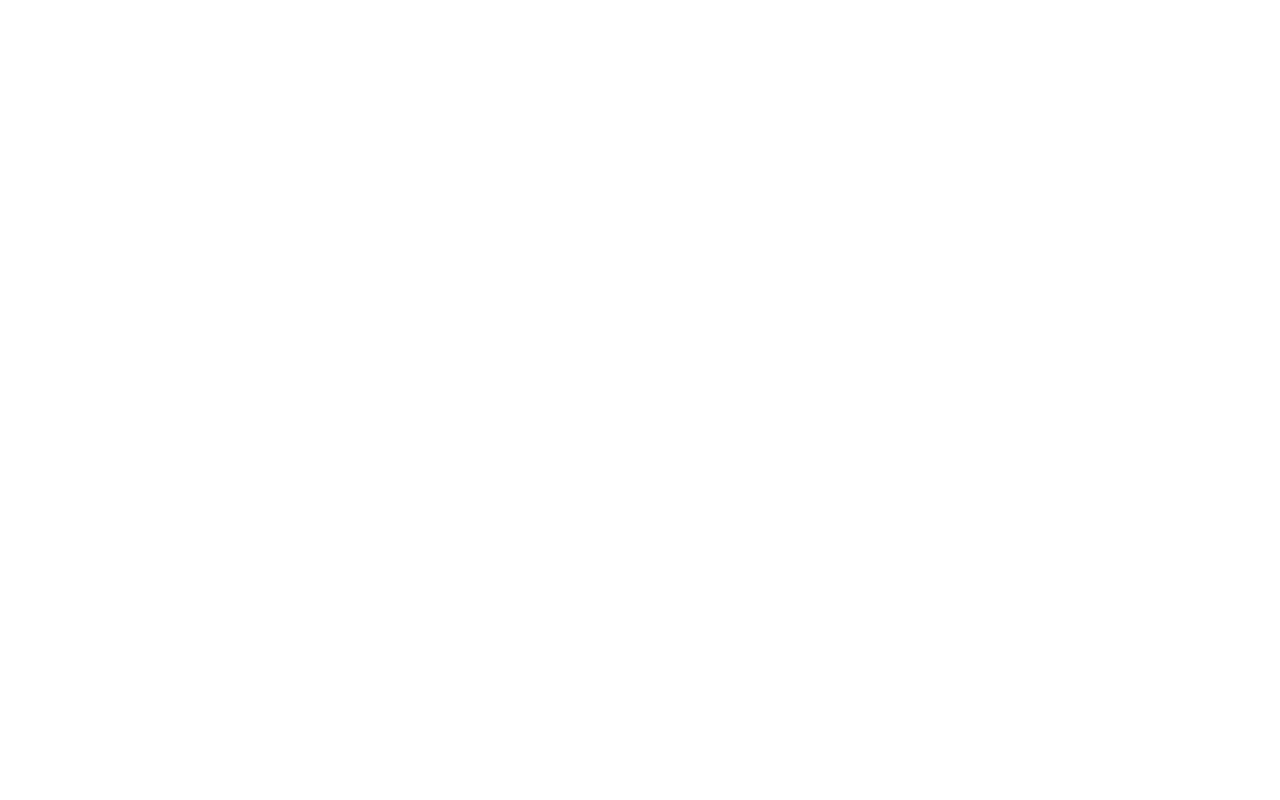
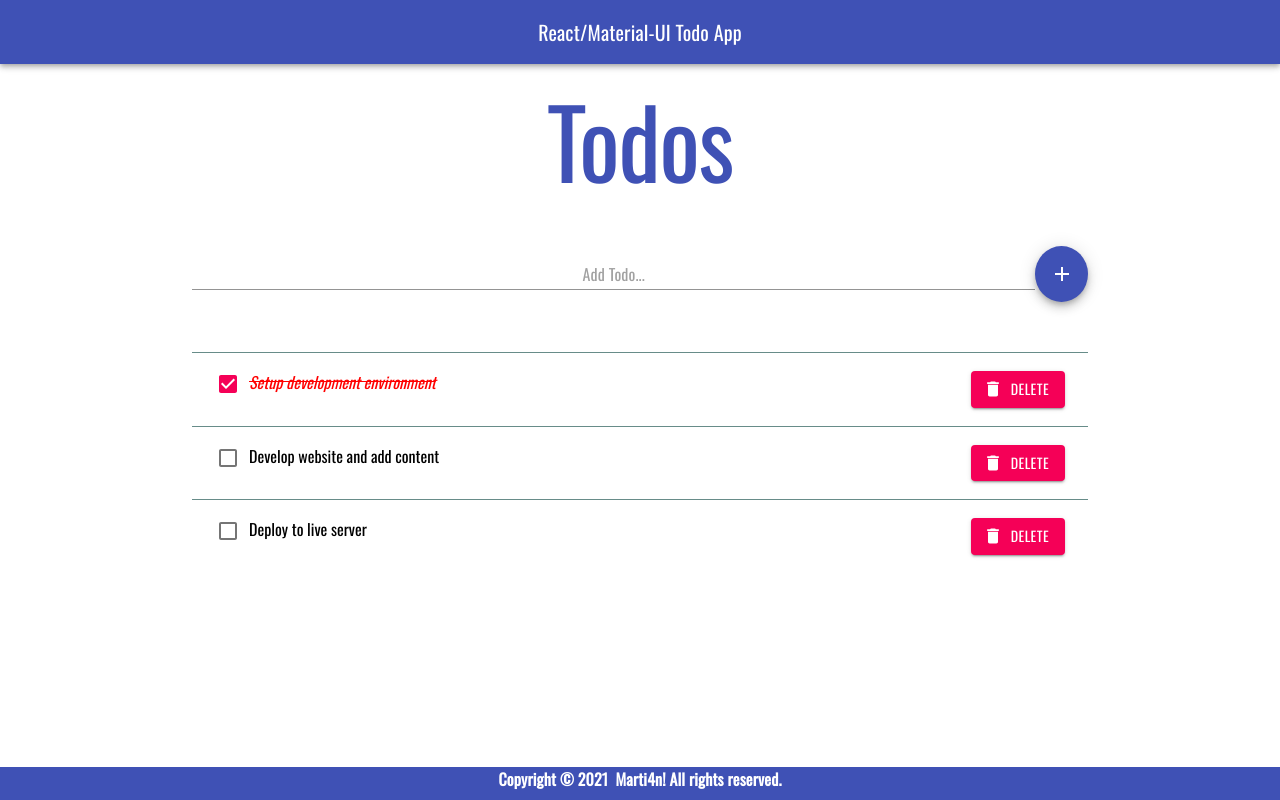
Before and after one commit to ciamac-da/react-todo-app-47, a React app: page / in a window 1280 px wide. Built offline with nearby package versions, Linux system fonts and the light colour scheme.

Commit message:
Verified by Marti4n v1.0.1 almost done

```diff
--- a/package.json
+++ b/package.json
@@ -4,6 +4,9 @@
   "version": "0.1.0",
   "private": true,
   "dependencies": {
+    "@material-ui/icons": "latest",
+    "@material-ui/core": "latest",
+    "clsx": "latest",
     "@testing-library/jest-dom": "^5.11.4",
     "@testing-library/react": "^11.1.0",
     "@testing-library/user-event": "^12.1.10",
--- a/public/index.html
+++ b/public/index.html
@@ -3,6 +3,9 @@
   <head>
     <meta charset="utf-8" />
     <link rel="icon" href="%PUBLIC_URL%/favicon.ico" />
+    <link rel="preconnect" href="https://fonts.googleapis.com">
+    <link rel="preconnect" href="https://fonts.gstatic.com" crossorigin>
+    <link href="https://fonts.googleapis.com/css2?family=Oswald&display=swap" rel="stylesheet">
     <meta name="viewport" content="width=device-width, initial-scale=1" />
     <meta name="theme-color" content="#000000" />
     <meta
--- /dev/null
+++ b/src/components/AddTodo/AddTodo.js
@@ -0,0 +1,45 @@
+import React, { Component } from "react";
+import { Input, Typography, Fab } from '@material-ui/core';
+import myStyle from "./AddTodoStyle"
+import AddIcon from '@material-ui/icons/Add';
+
+export default myStyle(class AddTodo extends Component {
+  state = {
+    title: ""
+  };
+  onChange = e => {
+    this.setState({
+      [e.target.name]: e.target.value
+    });
+  };
+  onSubmit = e => {
+    if(Input.value.length < 1) {
+      return;
+    }
+    e.preventDefault();
+    this.props.addTodo(this.state.title);
+    this.setState({
+      title: ""
+    });
+  };
+  render() {
+    const { classes } = this.props;
+    return (
+      <div className={classes.container}>
+      <Typography className={classes.text} variant="h1">Todos</Typography>
+      <form className={classes.formControler} onSubmit={this.onSubmit}>
+        <Input
+          type="text"
+          placeholder="Add Todo..."
+          value={this.state.title}
+          onChange={this.onChange}
+          className={classes.input}
+        />
+          <Fab type="submit" color="primary" aria-label="add">
+          <AddIcon />
+        </Fab>
+    </form>
+    </div>
+    );
+  }
+})
--- /dev/null
+++ b/src/components/AddTodo/AddTodoStyle.js
@@ -0,0 +1,23 @@
+import { withStyles } from "@material-ui/core/styles";
+
+const useStyles = withStyles((theme) => ({
+  container: {
+    textAlign:"center",
+  },
+  text: {
+    color: "#3f51b5",
+    marginTop: "20px"
+  },
+  formControler: {
+    width: "70%",
+    margin: "50px auto",
+    display: "flex",
+    flexDirection: "row",
+    alignItems: "center"
+  },
+  input: {
+    width: "100%",
+    textAlignLast: "center",
+  },
+}));
+export default useStyles;
--- /dev/null
+++ b/src/components/TodoItem/TodoItem.js
@@ -0,0 +1,39 @@
+import React from "react";
+import { Button, List, Checkbox } from '@material-ui/core';
+import DeleteIcon from '@material-ui/icons/Delete';
+import myStyle from "./TodoItemStyle"
+
+export default myStyle(class TodoItem extends React.Component {
+  render() {
+    const completedStyle = {
+      fontStyle: "italic",
+      color: "red",
+      textDecoration: "line-through"
+    };
+
+    const { completed, id, title } = this.props.todo;
+    const { classes } = this.props;
+
+    return (
+      <div className={classes.container}>
+      <List className={classes.todoItem}>
+        <Checkbox
+          type="checkbox"
+          checked={completed}
+          onChange={() => this.props.handleChange(id)}
+        />
+        <Button
+          variant="contained"
+          color="secondary"
+          className={classes.button}
+          startIcon={<DeleteIcon />}
+          onClick={() => this.props.deleteTodo(id)}
+        >
+          Delete
+        </Button>
+        <span style={completed ? completedStyle : null}>{title}</span>
+      </List>
+    </div>
+    );
+  }
+})
--- /dev/null
+++ b/src/components/TodoItem/TodoItemStyle.js
@@ -0,0 +1,19 @@
+import { withStyles } from '@material-ui/core/styles';
+
+const useStyles = withStyles((theme) => ({
+  container : {
+    display: "grid",
+  },
+  todoItem: {
+    listStyleType: "none",
+    padding: "10px 15px",
+    borderTop: "1px solid #678c89",
+    width: "70%",
+    margin:"auto"
+  },
+  button: {
+    margin: theme.spacing(1),
+    float: "right"
+  },
+}));
+export default useStyles;
--- /dev/null
+++ b/src/components/Todos/Todos.js
@@ -0,0 +1,21 @@
+import React from "react";
+import TodoItem from "../TodoItem/TodoItem";
+
+class Todos extends React.Component {
+  render() {
+    return (
+      <div>
+        {this.props.todos.map(todo => (
+          <TodoItem
+            key={todo.id}
+            todo={todo}
+            handleChange={this.props.handleChange}
+            deleteTodo={this.props.deleteTodo}
+          />
+        ))}
+      </div>
+    );
+  }
+}
+
+export default Todos;
--- /dev/null
+++ b/src/components/common/Footer/Footer.js
@@ -0,0 +1,18 @@
+import React from "react";
+import Typography from "@material-ui/core/Typography";
+import myStyle from "./FooterStyle";
+
+const Footer = () => {
+  const classes = myStyle();
+  return (
+    <div>
+      <footer className={classes.footer}>
+        <Typography className={classes.typo}>
+          Copyright &copy; {new Date().getFullYear()}
+          &nbsp; Marti4n! All rights reserved.
+        </Typography>
+      </footer>
+    </div>
+  );
+};
+export default Footer;
--- /dev/null
+++ b/src/components/common/Footer/FooterStyle.js
@@ -0,0 +1,20 @@
+import { makeStyles } from "@material-ui/core/styles";
+
+const useStyles = makeStyles((theme) => ({
+  footer: {
+    marginTop: "auto",
+    backgroundColor: "#3f51b5",
+    textAlign: "center",
+    position: "fixed",
+    bottom: 0,
+    display: "block",
+    width: "100vw",
+    marginBottom: "0px",
+    height: "33px",
+  },
+  typo: {
+    color: "#fff",
+    fontWeight: "bolder",
+  },
+}));
+export default useStyles;
--- /dev/null
+++ b/src/components/common/Header/Header.js
@@ -0,0 +1,22 @@
+import React from "react";
+import AppBar from '@material-ui/core/AppBar';
+import Toolbar from '@material-ui/core/Toolbar';
+import Typography from '@material-ui/core/Typography';
+import myStyle from "./HeaderStyle";
+
+const Header = () => {
+  const classes = myStyle()
+  return (
+    <div className={classes.root}>
+        <AppBar position="static">
+          <Toolbar>
+            <Typography variant="h6" className={classes.title}>
+              React/Material-UI Todo App
+            </Typography>
+          </Toolbar>
+        </AppBar>
+      </div>
+  );
+};
+
+export default Header;
--- /dev/null
+++ b/src/components/common/Header/HeaderStyle.js
@@ -0,0 +1,12 @@
+import { makeStyles } from '@material-ui/core/styles';
+
+const useStyles = makeStyles((theme) => ({
+  root: {
+    flexGrow: 1,
+  },
+  title: {
+    flexGrow: 1,
+    textAlign:"center",
+  },
+}));
+export default useStyles;
--- a/src/containers/App.js
+++ b/src/containers/App.js
@@ -1,11 +1,79 @@
-import React, {Fragment} from "react";
+import React from "react";
+import Header from "../components/common/Header/Header";
+import AddTodo from "../components/AddTodo/AddTodo";
+import Todos from "../components/Todos/Todos";
+import Footer from "../components/common/Footer/Footer"
+import { v4 as uuidv4 } from "uuid";
 
-function App() {
-  return (
-    <Fragment>
 
-    </Fragment>
-  );
+class TodoApp extends React.Component {
+  state = {
+    todos: [
+      {
+        id: uuidv4(),
+        title: "Setup development environment",
+        completed: true,
+      },
+      {
+        id: uuidv4(),
+        title: "Develop website and add content",
+        completed: false,
+      },
+      {
+        id: uuidv4(),
+        title: "Deploy to live server",
+        completed: false,
+      },
+    ],
+  };
+
+  handleChange = (id) => {
+    this.setState({
+      todos: this.state.todos.map((todo) => {
+        if (todo.id === id) {
+          todo.completed = !todo.completed;
+        }
+        return todo;
+      }),
+    });
+  };
+
+  deleteTodo = (id) => {
+    this.setState({
+      todos: [
+        ...this.state.todos.filter((todo) => {
+          return todo.id !== id;
+        }),
+      ],
+    });
+  };
+
+  addTodo = (title) => {
+    const newTodo = {
+      // id: uuid.v4(),
+      id: uuidv4(),
+      title: title,
+      completed: false,
+    };
+    this.setState({
+      todos: [...this.state.todos, newTodo],
+    });
+  };
+
+  render() {
+    return (
+      <div className="container">
+        <Header />
+        <AddTodo addTodo={this.addTodo} />
+        <Todos
+          todos={this.state.todos}
+          handleChange={this.handleChange}
+          deleteTodo={this.deleteTodo}
+        />
+        <Footer />
+    </div>
+    );
+  }
 }
 
-export default App;
+export default TodoApp;
--- a/src/index.css
+++ b/src/index.css
@@ -1,13 +1,6 @@
-body {
+* {
+  box-sizing: border-box;
   margin: 0;
-  font-family: -apple-system, BlinkMacSystemFont, 'Segoe UI', 'Roboto', 'Oxygen',
-    'Ubuntu', 'Cantarell', 'Fira Sans', 'Droid Sans', 'Helvetica Neue',
-    sans-serif;
-  -webkit-font-smoothing: antialiased;
-  -moz-osx-font-smoothing: grayscale;
+  padding: 0;
+  font-family: 'Oswald', sans-serif !important;
 }
-
-code {
-  font-family: source-code-pro, Menlo, Monaco, Consolas, 'Courier New',
-    monospace;
-}
```
Also changed, not shown: src/components/Todo/Todo.js (deleted), 1 other file.
